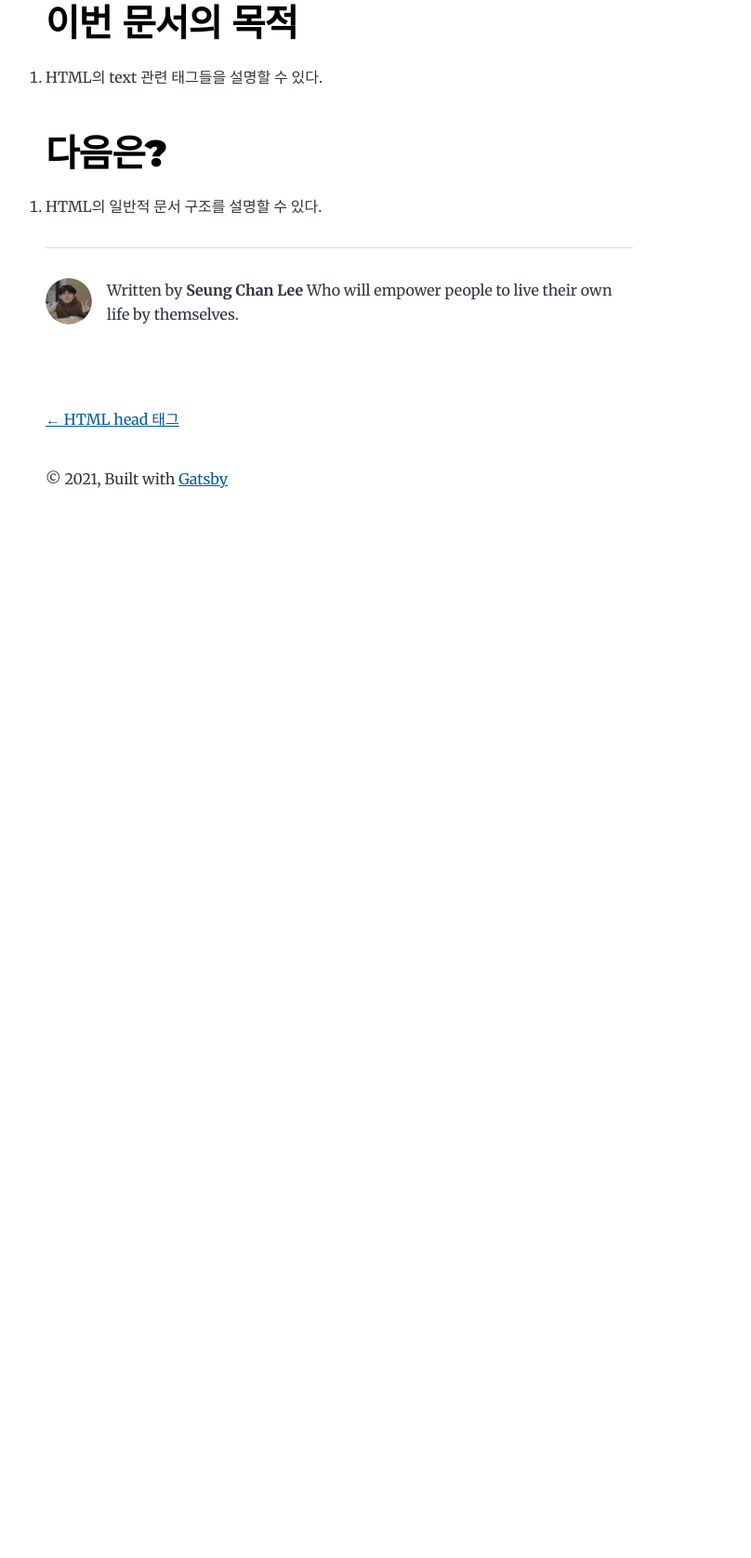
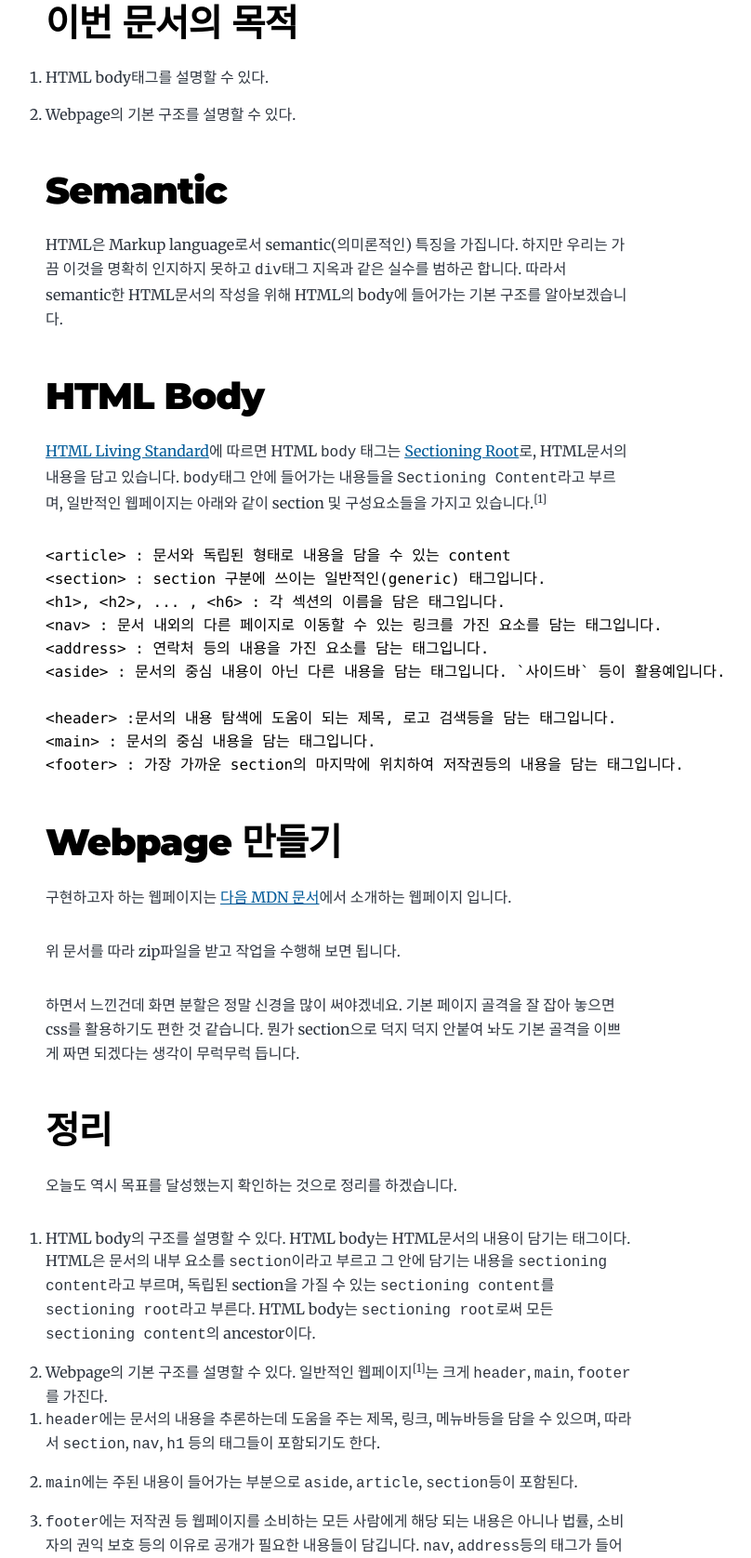
Before and after one commit to heozeop/heozeop.github.io, a Gatsby site: page /html-body/ in a window 1280 px wide. Shown: the part 253-1929 px from the top of the page at 93% size, without its empty margins (275-1083 px from the left). Before the commit the page ends 844 px from the top, so only its background shows below. Built offline with nearby package versions, Linux system fonts and the light colour scheme; Gatsby itself is replaced by a stand-in of ours; some packages are replaced by stand-ins of ours; code samples lack their colours.

Commit message:
본문: 내용 작성 완료
1. 주제를 변경
text만 정리하는 것은 나에게 의미가 없다고 생각이 들어 구조를 정리
2. MDN문서의 파일을 가져옴. 이 파일은 MDN이 공개한 것이니 괜찮을까 싶어서 일단 올리지 않음.

````diff
--- a/content/blog/html-body/index.md
+++ b/content/blog/html-body/index.md
@@ -1,10 +1,55 @@
 ---
-title: HTML text
+title: HTML body
 date: '2021-01-02T15:01:03.284Z'
-description: 'html의 text를 알자.'
+description: 'html의 body를 알자.'
 ---
 # 이번 문서의 목적
-1. HTML의 text 관련 태그들을 설명할 수 있다.
+1. HTML body태그를 설명할 수 있다.
+1. Webpage의 기본 구조를 설명할 수 있다.
+
+# Semantic
+HTML은 Markup language로서 semantic(의미론적인) 특징을 가집니다. 하지만 우리는 가끔 이것을 명확히 인지하지 못하고 `div`태그 지옥과 같은 실수를 범하곤 합니다. 따라서 semantic한 HTML문서의 작성을 위해 HTML의 body에 들어가는 기본 구조를 알아보겠습니다.
+
+# HTML Body
+[HTML Living Standard][HTML_LIVING_STANDARD]에 따르면 HTML `body` 태그는 [Sectioning Root][SECTIONING_ROOT]로, HTML문서의 내용을 담고 있습니다. `body`태그 안에 들어가는 내용들을 `Sectioning Content`라고 부르며, 일반적인 웹페이지는 아래와 같이 section 및 구성요소들을 가지고 있습니다.<sup>[1]</sup>
+
+```HTML
+<article> : 문서와 독립된 형태로 내용을 담을 수 있는 content
+<section> : section 구분에 쓰이는 일반적인(generic) 태그입니다.
+<h1>, <h2>, ... , <h6> : 각 섹션의 이름을 담은 태그입니다.
+<nav> : 문서 내외의 다른 페이지로 이동할 수 있는 링크를 가진 요소를 담는 태그입니다.
+<address> : 연락처 등의 내용을 가진 요소를 담는 태그입니다.
+<aside> : 문서의 중심 내용이 아닌 다른 내용을 담는 태그입니다. `사이드바` 등이 활용예입니다.
+
+<header> :문서의 내용 탐색에 도움이 되는 제목, 로고 검색등을 담는 태그입니다.
+<main> : 문서의 중심 내용을 담는 태그입니다.
+<footer> : 가장 가까운 section의 마지막에 위치하여 저작권등의 내용을 담는 태그입니다.
+```
+
+# Webpage 만들기
+구현하고자 하는 웹페이지는 [다음 MDN 문서](https://developer.mozilla.org/en-US/docs/Learn/HTML/Introduction_to_HTML/Structuring_a_page_of_content)에서 소개하는 웹페이지 입니다.
+
+위 문서를 따라 zip파일을 받고 작업을 수행해 보면 됩니다.
+
+하면서 느낀건데 화면 분할은 정말 신경을 많이 써야겠네요. 기본 페이지 골격을 잘 잡아 놓으면 css를 활용하기도 편한 것 같습니다. 뭔가 section으로 덕지 덕지 안붙여 놔도 기본 골격을 이쁘게 짜면 되겠다는 생각이 무럭무럭 듭니다.
+
+# 정리
+오늘도 역시 목표를 달성했는지 확인하는 것으로 정리를 하겠습니다.
+
+1. HTML body의 구조를 설명할 수 있다.
+    HTML body는 HTML문서의 내용이 담기는 태그이다. HTML은 문서의 내부 요소를 `section`이라고 부르고 그 안에 담기는 내용을 `sectioning content`라고 부르며, 독립된 section을 가질 수 있는 `sectioning content`를 `sectioning root`라고 부른다. HTML body는 `sectioning root`로써 모든 `sectioning content`의 ancestor이다.
+1. Webpage의 기본 구조를 설명할 수 있다.
+    일반적인 웹페이지<sup>[1]</sup>는 크게 `header`, `main`, `footer`를 가진다.
+    1. `header`에는 문서의 내용을 추론하는데 도움을 주는 제목, 링크, 메뉴바등을 담을 수 있으며, 따라서 `section`, `nav`, `h1` 등의 태그들이 포함되기도 한다.
+    2. `main`에는 주된 내용이 들어가는 부분으로 `aside`, `article`, `section`등이 포함된다.
+    3. `footer`에는 저작권 등 웹페이지를 소비하는 모든 사람에게 해당 되는 내용은 아니나 법률, 소비자의 권익 보호 등의 이유로 공개가 필요한 내용들이 담깁니다. `nav`, `address`등의 태그가 들어갑니다.
 
 # 다음은?
-1. HTML의 일반적 문서 구조를 설명할 수 있다.
+1. css의 요소에 대해 설명할 수 있다.
+1. 웹페이지 하나를 클론해 본다.(youtube)
+
+# 출처
+[1]: [MDN Document and website structure](https://developer.mozilla.org/ko/docs/Learn/HTML/Introduction_to_HTML/Document_and_website_structure), [Whatwg.rg 4.3 Sections](https://html.spec.whatwg.org/multipage/sections.html#sections)
+
+[HTML_LIVING_STANDARD]: https://html.spec.whatwg.org/multipage/sections.html#the-h1,-h2,-h3,-h4,-h5,-and-h6-elements
+[SECTIONING_ROOT]: https://html.spec.whatwg.org/multipage/sections.html#sectioning-root
````
Also changed, not shown: content/practice/HTML/test.html (deleted, +0 -23 lines), 1 other file.
